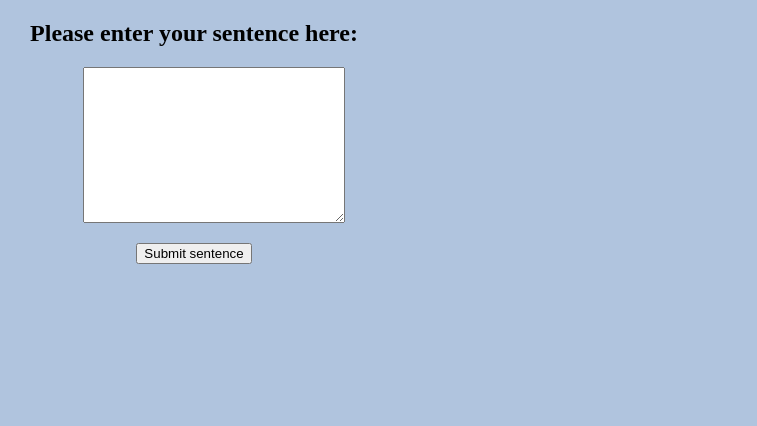
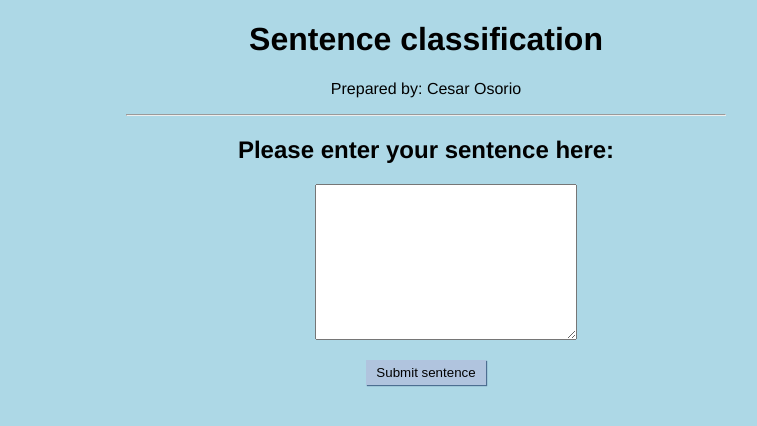
Before and after one commit to Cesaros/sentimentweb, a Flask app: page / in a window 1280 px wide. Shown: the top 426 px of the page, without its empty margins (214-971 px from the left). Run offline with Flask 2, Linux system fonts and the light colour scheme; parts of the project's set-up code (start-up, migrations or seed data) failed here and were passed over; some libraries are stand-ins or nearby versions.

Commit message:
new look and prepared by

```diff
--- a/static/style.css
+++ b/static/style.css
@@ -1,24 +1,52 @@
-body{
-	width:800px;
-	background: lightsteelblue;
-	text-align: center;
-}
 
 #button{
 	padding-top: 20px;
 }
 
 
-
-h1 {
-    text-align: center;
+html {
+	font-family: "Helvetica";
+	background: lightblue;
 }
 
+body {
+	background: lightblue;
+	max-width: 600px;
+	margin: 0 auto;
 
-h2 {
-    text-align: center;
+/*	width:800px;*/
+	text-align: center;
 }
 
-h3 {
-    text-align: center;
+#header {
+	padding-top: 10;
+	background: lightblue;
 }
+
+#inner-header {
+	padding-left: 10;
+}
+
+#main{
+	padding-left: 10
+}
+
+input[type="text"], select {
+	color: grey;
+	border: 1px solid lightsteelblue;
+	height: 30px;
+	line-height:15px;
+	margin: 2px 6px 16px 0px;
+}
+
+input[type="submit"] {
+	padding: 5px 10px 5px 10px;
+	color: black;
+	background: lightsteelblue;
+	border: none;
+	box-shadow: 1px 1px 1px #4C6E91;
+}
+
+input[type="submit"]:hover{
+	background: steelblue;
+}
--- a/templates/reviewform.html
+++ b/templates/reviewform.html
@@ -5,6 +5,13 @@
 	  <link rel="stylesheet" href="{{ url_for('static', filename='style.css') }}">
   </head>
   <body>
+    <div id="header">
+      <div id="inner-header">
+        <h1>Sentence classification</h1>
+        <p>Prepared by: Cesar Osorio</p>
+      </div>
+      <hr />
+    </div>
 
     <h2>Please enter your sentence here:</h2>
 
```
Also changed, not shown: templates/results.html (+4 -4 lines).
